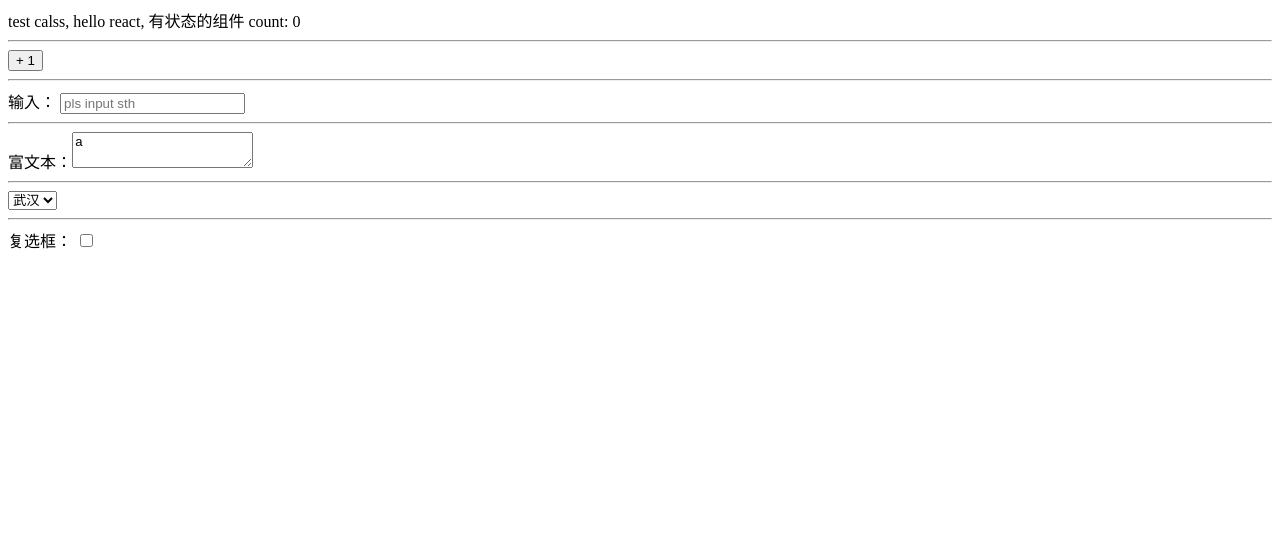
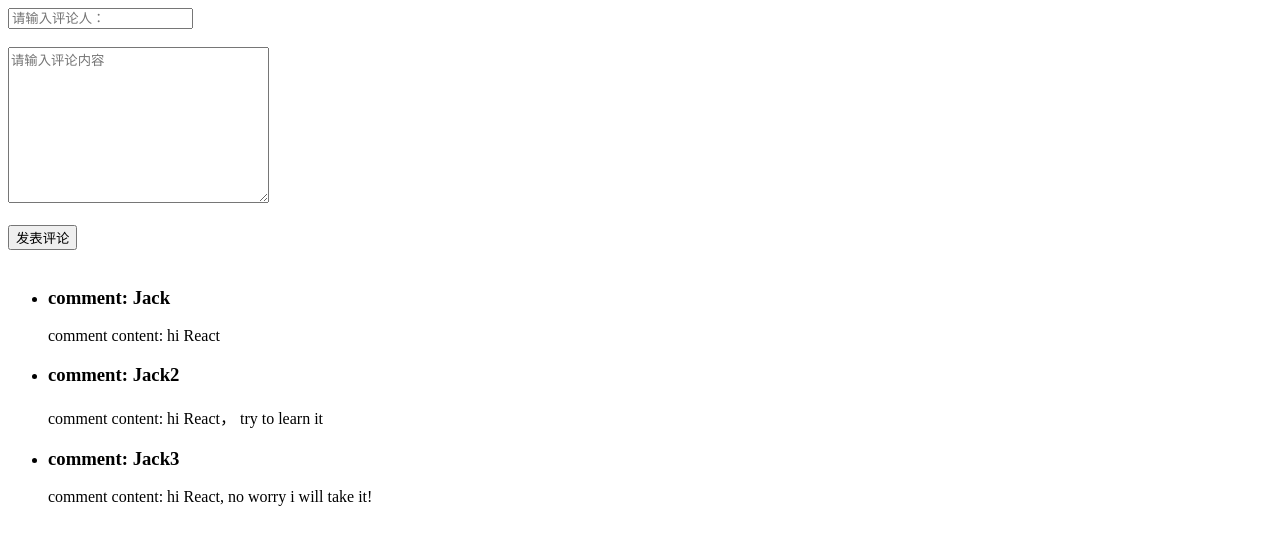
Before and after one commit to ailin-licslan/react-learn, a React (Create React App) app: page / in a window 1280 px wide. Shown: the top 544 px of the page. Built offline with nearby package versions, Linux system fonts and the light colour scheme.

Commit message:
demo learn

```diff
--- a/src/index.js
+++ b/src/index.js
@@ -4,29 +4,24 @@ import { createRoot } from 'react-dom/client'
 
 const name = 'LICSLAN'
 
-
 //JXS
 const title = (
     <h1>hello {name}, You are learning react!</h1>
 )
-
 console.log(title);
 
 
-//函数组件  方法名必须大写
+//函数组件  方法名必须大写!!!
 function Name() {
     return (
         <div>test</div>
     )
 }
-
 console.log(Name());
 
 
 //类组件  有 state 值  动态可以改变的属性
 class Hello extends React.Component {
-
-
     // constructor(){
 
     //     //ES6 要求
@@ -50,9 +45,7 @@ class Hello extends React.Component {
 
     //错误写法  修改state  this.state.count +=1
 
-
     //数据驱动视图思想  先修改状态 再改变UI
-
 
     //抽离 函数
 
@@ -107,8 +100,13 @@ class Hello extends React.Component {
 
 
 
-    //优化上面的四种方法合为一个即可
-    handleForm = (e)=>{
+
+
+
+
+
+    //优化上面的四种方法(handleChange handleContent handleCity handleCheck)合为一个即可
+    handleForm = (e) => {
 
 
         const target = e.target
@@ -118,7 +116,7 @@ class Hello extends React.Component {
         const value = target.type === 'checkbox' ? target.checked : target.value
 
         this.setState({
-            [name]:value
+            [name]: value
         })
     }
 
@@ -126,12 +124,29 @@ class Hello extends React.Component {
     constructor() {
         super()
         this.onIncrement = this.onIncrement.bind(this)
+
+
+        //非受控组件 ： 借助于ref 使用元素DOM 获取表单元素的值  作用：获取DMO 或组件
+        this.txtRef = React.createRef()
     }
+
+    //获取文本的值 非受控组件   react 中不推荐直接操作DOM 来获取值  推荐使用受控组件
+    getTxt = () => {
+        console.log("文本框的值： ", this.txtRef.current.value)
+    }
+
 
     render() {
         return (
             <div>
 
+                <div>
+                    <input type="text" ref={this.txtRef}></input>
+                    <button onClick={this.getTxt}>获取文本框的值</button>
+                </div>
+
+
+                <hr></hr>
 
                 <div>
                     test calss, hello react, 有状态的组件 count: {this.state.count}
@@ -160,7 +175,7 @@ class Hello extends React.Component {
 
                 <div>
 
-                    {/* 受控组件 */}
+                    {/* 受控组件 React 将state于表单元素value绑定到一起  由state值控制表单元素的值 */}
                     {/* 输入： <input type="text" name="txt" value={this.state.txt} onChange={this.handleChange} placeholder="pls input sth" /> */}
 
                     输入： <input type="text" name="txt" value={this.state.txt} onChange={this.handleForm} placeholder="pls input sth" />
@@ -226,7 +241,6 @@ class Hello extends React.Component {
 }
 console.log(Hello)
 
-
 //受控组件  React将state与表单值value绑定到一起，由state的值来控制表单元素的值
 //给表单绑定onchange 事件将表单的值设置为state的值   控制表单元素值的变化
 
@@ -245,16 +259,176 @@ const list = (
         }
     </ul>
 )
+console.log(list)
 
-console.log(list)
+
+
+
+
+
+
+
+// 小练习  APP 组件 使用受控组件 完成任务  map的遍历等
+
+class App extends React.Component {
+
+    //初始化 状态
+    state = {
+        conmments: [
+            { id: 1, name: 'Jack', conmment: 'hi React' },
+            { id: 2, name: 'Jack2', conmment: 'hi React， try to learn it' },
+            { id: 3, name: 'Jack3', conmment: 'hi React, no worry i will take it!' }
+        ],
+        userName: '',
+        content: ''
+    }
+
+
+    renList() {
+
+        //优化  if else
+        if (this.state.conmments.length === 0) {
+            return (<div className='no-comment'> no comment pls have some comment ~</div>)
+        }
+        else {
+            return (<ul>
+                {
+                    this.state.conmments.map(item => (
+                        <li key={item.id}>
+                            <h3>comment: {item.name}</h3>
+                            <p>comment content: {item.conmment}</p>
+                        </li>
+                    ))
+                }
+            </ul>)
+        }
+
+
+        // return (this.state.conmments.length === 0 ? (<div className='no-comment'>暂无评论，快去评论吧~</div>) : (
+        //     <ul>
+        //         {
+        //             this.state.conmments.map(item => (
+        //                 <li key={item.id}>
+        //                     <h3>评论人：{item.name}</h3>
+        //                     <p>评论内容：{item.conmment}</p>
+        //                 </li>
+        //             ))
+        //         }
+        //     </ul>
+        // ))
+    }
+
+
+
+    handleForm = (e) => {
+        const { name, value } = e.target
+        this.setState({
+            [name]: value
+        })
+    }
+
+    addConmment = () => {
+
+
+        const { conmments, userName, content } = this.state
+        console.log(conmments, userName, content)
+
+
+        if (userName.trim()==='' || content.trim()===''){
+            alert("Pls input content and username~")
+            return
+        }
+
+
+        //记住展开运算符 要空格  [{} ...conmments]
+        const newConmments = [
+            {
+                id: Math.random(),
+                name: userName,
+                conmment: content
+            }, ...conmments]
+
+        this.setState({
+            conmments: newConmments,
+            //清空文本框
+            userName:'',
+            content:''
+        })
+        console.log("=== The List length have no change here ======>",conmments, userName, content)
+    }
+
+    render() {
+
+
+        //优化后  下面的value之前的this.state.userName 可以简化为userName  name 属性和  state中的 userName  content保持一致
+        const { userName, content } = this.state
+
+        return (
+
+            <div className='app'>
+
+                <div>
+                    <input className='user' type='text' placeholder='请输入评论人：' value={userName} name='userName' onChange={this.handleForm} />
+                    <br />
+                    <br />
+                    {/* value here means 受控组件的使用哈 注意！ */}
+                    <textarea className='content' cols='30' rows='10' placeholder='请输入评论内容' value={content} name='content' onChange={this.handleForm} />
+                    <br />
+                    <br />
+                    <button onClick={this.addConmment}>发表评论</button>
+                </div>
+
+                <br />
+
+
+                {/* 通过条件渲染 暂无评论  如果conmments===empty 就展示暂无评论 否则暂时下面的 评论列表 */}
+
+
+                {/*优化代码： {this.state.conmments.length === 0 ? (<div className='no-comment'>暂无评论，快去评论吧~</div>) : (
+                    <ul>
+                        {
+                            this.state.conmments.map(item => (
+                                <li key={item.id}>
+                                    <h3>评论人：{item.name}</h3>
+                                    <p>评论内容：{item.conmment}</p>
+                                </li>
+                            ))
+                        }
+                    </ul>
+                )} */}
+
+
+
+                {this.renList()}
+
+
+
+
+            </div>
+
+
+
+        )
+    }
+
+}
+
+console.log(App)
+
+
+
 
 //v17.0
 
 //ReactDOM.render(list, document.getElementById('root'))
 
 //React团队在3月29日新推出了React v18.0版本，现在npm 默认的就是18版本，而React 18 不再支持 ReactDOM.render，
-createRoot(document.getElementById('root')).render(<Hello />)
 
+//Hello 组件使用
+//createRoot(document.getElementById('root')).render(<Hello />)
+
+//App 组件使用 小练习
+createRoot(document.getElementById('root')).render(<App />)
 
 
 //ReactDOM.render(<Hello />, document.getElementById('root'))
```
Also changed, not shown: src/index.css (line endings or trailing spaces).
